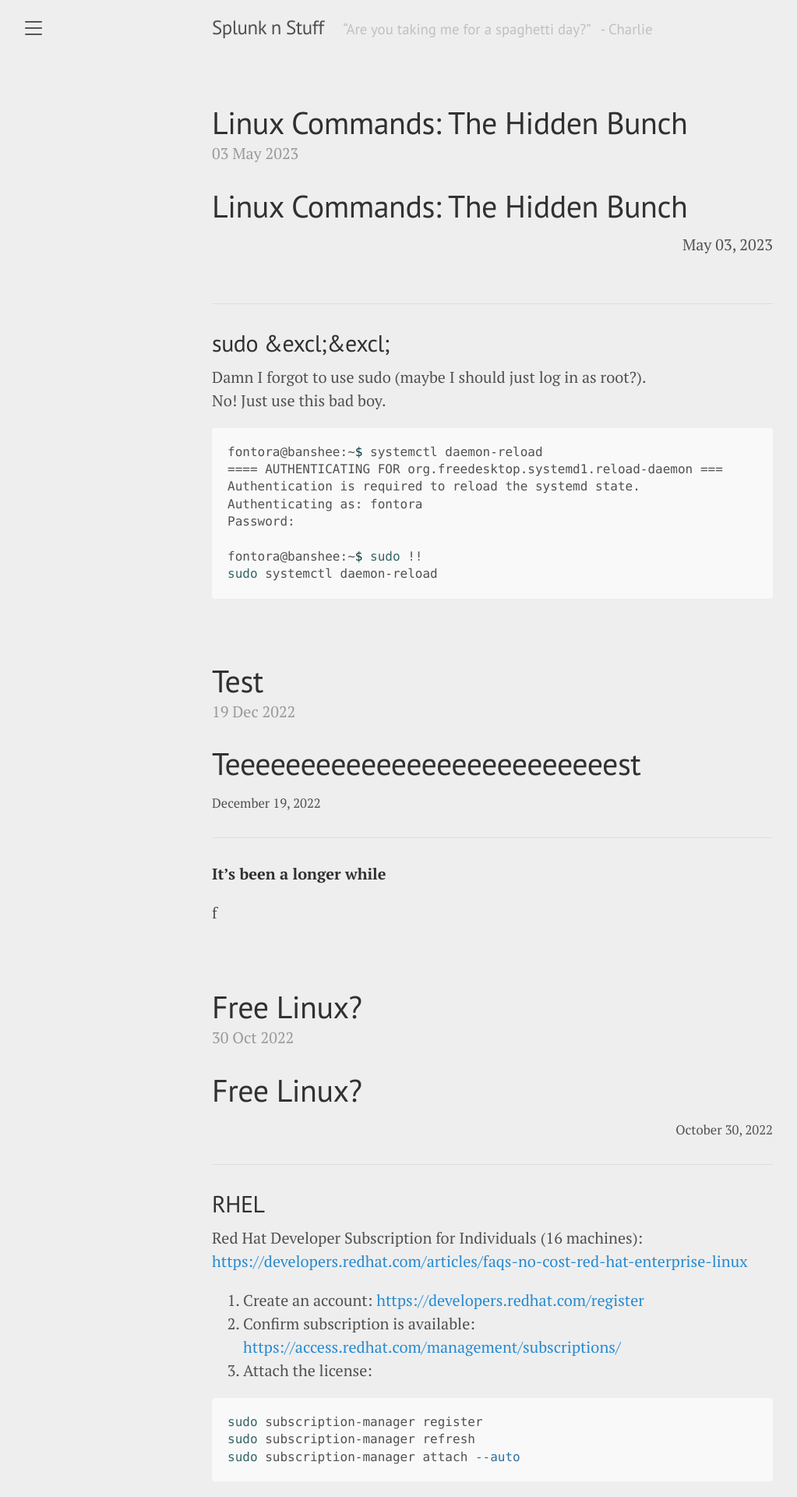
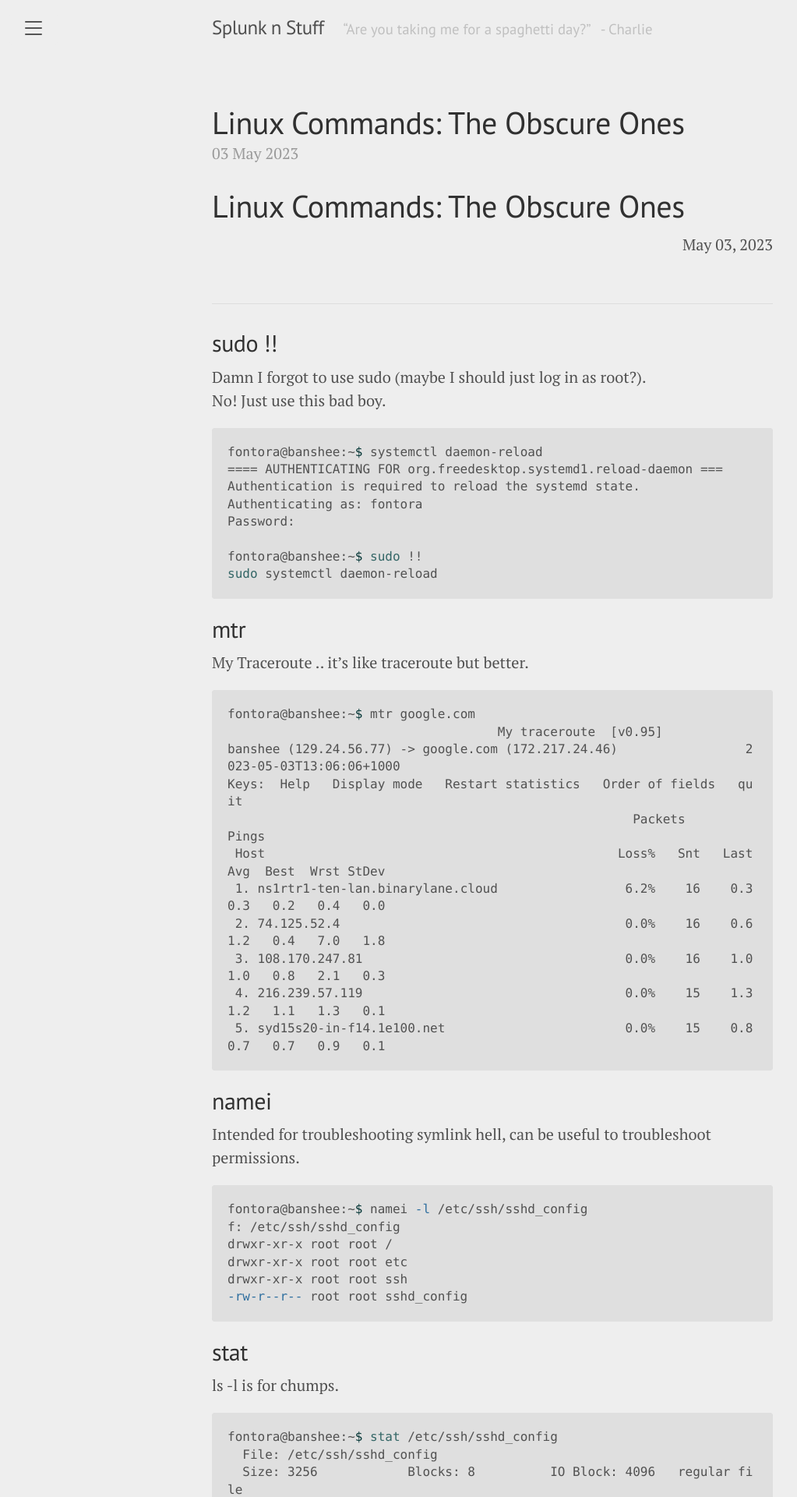
Before and after one commit to fontora/fontora.dev, a Jekyll site: the page built from index.html, in a window 1280 px wide. Shown: the top 1920 px of the page at 78% size, without its empty margins (8-1031 px from the left). Built offline with Jekyll 4.4.1, drawn with Linux system fonts in a browser that asks for light colours; nearby versions of some CDN libraries; the list of posts is cut into pages by our own code; some of the changed text lies outside the part shown.

Commit message:
Updated linux post

````diff
--- a/_posts/2023-04-30-thing.md
+++ /dev/null
@@ -1,28 +0,0 @@
----
-date: 2023-05-03
-title: "Linux Commands: The Hidden Bunch"
-categories: linux
-tags: sysadmin commands
----
-
-# {{ page.title }}
-
-<div style="text-align: right;">{{ page.date | date: '%B %d, %Y' }}</div><br />
-
----
-
-## sudo &excl;&excl;
-
-Damn I forgot to use sudo (maybe I should just log in as root?).\
-No! Just use this bad boy.
-
-```shell
-fontora@banshee:~$ systemctl daemon-reload
-==== AUTHENTICATING FOR org.freedesktop.systemd1.reload-daemon ===
-Authentication is required to reload the systemd state.
-Authenticating as: fontora
-Password:
-
-fontora@banshee:~$ sudo !!
-sudo systemctl daemon-reload
-```
--- /dev/null
+++ b/_posts/2023-05-03-obscure-linux.md
@@ -0,0 +1,138 @@
+---
+date: 2023-05-03
+title: "Linux Commands: The Obscure Ones"
+categories: linux
+tags: sysadmin commands
+---
+
+# {{ page.title }}
+
+<div style="text-align: right;">{{ page.date | date: '%B %d, %Y' }}</div><br />
+
+---
+
+## sudo !!
+
+Damn I forgot to use sudo (maybe I should just log in as root?).\
+No! Just use this bad boy.
+
+```shell
+fontora@banshee:~$ systemctl daemon-reload
+==== AUTHENTICATING FOR org.freedesktop.systemd1.reload-daemon ===
+Authentication is required to reload the systemd state.
+Authenticating as: fontora
+Password:
+
+fontora@banshee:~$ sudo !!
+sudo systemctl daemon-reload
+```
+
+## mtr
+
+My Traceroute .. it's like traceroute but better.
+
+```shell
+fontora@banshee:~$ mtr google.com
+                                    My traceroute  [v0.95]
+banshee (129.24.56.77) -> google.com (172.217.24.46)                 2023-05-03T13:06:06+1000
+Keys:  Help   Display mode   Restart statistics   Order of fields   quit
+                                                      Packets               Pings
+ Host                                               Loss%   Snt   Last   Avg  Best  Wrst StDev
+ 1. ns1rtr1-ten-lan.binarylane.cloud                 6.2%    16    0.3   0.3   0.2   0.4   0.0
+ 2. 74.125.52.4                                      0.0%    16    0.6   1.2   0.4   7.0   1.8
+ 3. 108.170.247.81                                   0.0%    16    1.0   1.0   0.8   2.1   0.3
+ 4. 216.239.57.119                                   0.0%    15    1.3   1.2   1.1   1.3   0.1
+ 5. syd15s20-in-f14.1e100.net                        0.0%    15    0.8   0.7   0.7   0.9   0.1
+```
+
+## namei
+
+Intended for troubleshooting symlink hell, can be useful to troubleshoot permissions.
+
+```shell
+fontora@banshee:~$ namei -l /etc/ssh/sshd_config
+f: /etc/ssh/sshd_config
+drwxr-xr-x root root /
+drwxr-xr-x root root etc
+drwxr-xr-x root root ssh
+-rw-r--r-- root root sshd_config
+```
+
+## stat
+
+ls -l is for chumps.
+
+```shell
+fontora@banshee:~$ stat /etc/ssh/sshd_config
+  File: /etc/ssh/sshd_config
+  Size: 3256            Blocks: 8          IO Block: 4096   regular file
+Device: fc01h/64513d    Inode: 791         Links: 1
+Access: (0644/-rw-r--r--)  Uid: (    0/    root)   Gid: (    0/    root)
+Access: 2023-04-29 18:42:33.932000000 +1000
+Modify: 2022-07-22 12:28:12.779931939 +1000
+Change: 2022-07-22 12:28:12.779931939 +1000
+ Birth: 2022-07-22 12:28:12.779931939 +1000
+```
+
+## pstree vs ps
+
+Do you like ***pstree***? Meh.\
+Do you like ***ps***? Correct!
+
+```shell
+fontora@banshee:~# ps -eF f
+```
+
+Bonus points if you do something like ***ps --ppid 2 -NF f***
+
+## man ascii
+
+Pretty useful.
+
+```shell
+fontora@banshee:~$ man ascii
+...
+       Oct   Dec   Hex   Char                        Oct   Dec   Hex   Char
+       ────────────────────────────────────────────────────────────────────────
+       000   0     00    NUL '\0' (null character)   100   64    40    @
+       001   1     01    SOH (start of heading)      101   65    41    A
+       002   2     02    STX (start of text)         102   66    42    B
+       003   3     03    ETX (end of text)           103   67    43    C
+       004   4     04    EOT (end of transmission)   104   68    44    D
+       005   5     05    ENQ (enquiry)               105   69    45    E
+       006   6     06    ACK (acknowledge)           106   70    46    F
+       007   7     07    BEL '\a' (bell)             107   71    47    G
+       010   8     08    BS  '\b' (backspace)        110   72    48    H
+       011   9     09    HT  '\t' (horizontal tab)   111   73    49    I
+       012   10    0A    LF  '\n' (new line)         112   74    4A    J
+       013   11    0B    VT  '\v' (vertical tab)     113   75    4B    K
+       014   12    0C    FF  '\f' (form feed)        114   76    4C    L
+       015   13    0D    CR  '\r' (carriage ret)     115   77    4D    M
+...
+```
+
+## vmstat
+
+Another tool for checking performance (use htop if you're not btw).\
+Dummies guide: If the second last column (CPU wait) is never not zero, it's bad.
+
+```shell
+fontora@banshee:~$ vmstat 5 5
+procs -----------memory---------- ---swap-- -----io---- -system-- ------cpu-----
+ r  b   swpd   free   buff  cache   si   so    bi    bo   in   cs us sy id wa st
+ 0  0      0 113484  63620 588460    0    0     4     7   24   43  0  0 100  0  0
+ 0  0      0 113484  63624 588460    0    0     0    33   36   56  0  0 99  0  0
+ 1  0      0 113484  63624 588464    0    0     1     0   42   81  1  0 99  0  0
+ 0  0      0 113484  63632 588464    0    0     0     8   32   54  0  0 100  0  0
+ 0  0      0 113484  63632 588464    0    0     0     0   24   40  0  0 100  0  0
+```
+
+## vimdiff
+
+It's like diff... but better in every way.
+
+```shell
+fontora@banshee:~$ vimdiff /etc/ca-certificates.conf /etc/ca-certificates.conf.dpkg-old
+```
+
+![vimdiff](/public/images/2023-05-03-vimdiff.png)
--- a/public/css/poole.css
+++ b/public/css/poole.css
@@ -183,7 +183,10 @@ pre code {
 .highlight {
   margin-bottom: 1rem;
   border-radius: 4px;
+  /* Fontora 2023-05-03 */
+  background-color: #dfdfdf;
 }
+
 .highlight pre {
   margin-bottom: 0;
 }
````
Also changed, not shown: _posts/2021-05-03-please-work.md (deleted, +0 -14 lines), public/images/2023-05-03-vimdiff.png (added).
